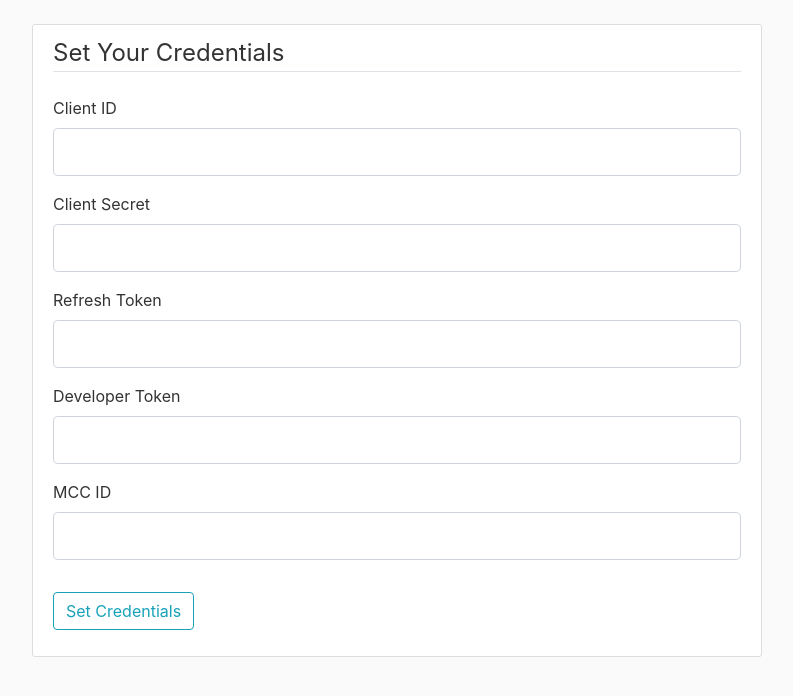
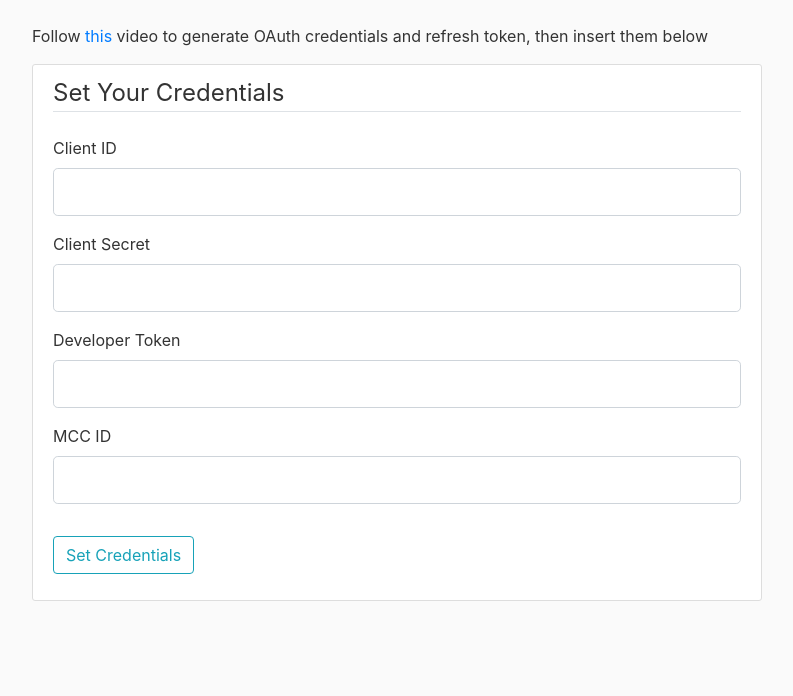
Before and after one commit to aylon11/one-click-deployment-urp-dev, a Flask app: page /login in a window 1280 px wide. Shown: the part 56-752 px from the top of the page, without its empty margins (53-846 px from the left). Run offline with Flask 2, Linux system fonts and the light colour scheme; some libraries are stand-ins or nearby versions.

Commit message:
sso changes

```diff
--- a/main.py
+++ b/main.py
@@ -3,16 +3,30 @@ from distutils.command.config import config
 from io import UnsupportedOperation
 import os
 import yaml
+import hashlib
+import webbrowser
+import socket
+import sys
+import re
+import json
+from urllib.parse import unquote
 from google.ads.googleads.client import GoogleAdsClient
-from flask import Flask, render_template, url_for, flash, redirect
+from flask import Flask, render_template, url_for, flash, redirect, session, request
 from flask_wtf import FlaskForm
 from wtforms import StringField, SubmitField
 from wtforms.validators import DataRequired
+from google_auth_oauthlib.flow import Flow
 
 app = Flask(__name__)
 app.config['SECRET_KEY'] = 'd5face11387058ea92b760a75b13caa4'
 
+# UNCOMMENT WHEN RUNNINT LOCALLY
+# os.environ['OAUTHLIB_INSECURE_TRANSPORT'] = '1'
+
 _YAML_FILE = './google-ads.yaml'
+_SECRET_FILE = './secret.json'
+
+_SCOPES = ["https://www.googleapis.com/auth/adwords"]
 
 
 @app.route("/")
@@ -35,31 +49,85 @@ def accounts():
 def login():
     form = AuthenticationForm()
     if form.validate_on_submit():
-        config = {
-            'client_id' : form.client_id.data,
-            'client_secret': form.client_secret.data,
-            'refresh_token': form.refresh_token.data,
-            'developer_token': form.developer_token.data,
-            'login_customer_id': int(form.mcc.data),
+
+        client_config = {
+              'web': {
+                'client_id': form.client_id.data,
+                'client_secret': form.client_secret.data,
+                'auth_uri': 'https://accounts.google.com/o/oauth2/auth',
+                'token_uri': 'https://accounts.google.com/o/oauth2/token',
+                'login_customer_id': int(form.mcc.data),
+                'developer_token': form.developer_token.data
+            }
+        }
+
+        with open(_SECRET_FILE, 'w') as f:
+            json.dump(client_config, f)
+
+        flow = Flow.from_client_config(client_config=client_config, scopes=_SCOPES)
+        flow.redirect_uri = url_for('oauth2callback', _external=True, _scheme='https')
+
+        # Create an anti-forgery state token as described here:
+        # https://developers.google.com/identity/protocols/OpenIDConnect#createxsrftoken
+        passthrough_val = hashlib.sha256(os.urandom(1024)).hexdigest()
+
+        authorization_url, state = flow.authorization_url(
+            access_type="offline",
+            state=passthrough_val,
+            prompt="consent",
+            include_granted_scopes="true",
+        )
+        session['state'] = state
+
+
+        return redirect(authorization_url)
+
+    return render_template('login.html', form=form)
+
+
+
+@app.route('/oauth2callback')
+def oauth2callback():
+  state = session['state']
+
+  flow = Flow.from_client_secrets_file(client_secrets_file=_SECRET_FILE, scopes=None, state=state)
+  flow.redirect_uri = url_for('oauth2callback', _external=True, _scheme='https')
+
+  # Use the authorization server's response to fetch the OAuth 2.0 tokens.
+  authorization_response = request.url
+
+  flow.fetch_token(authorization_response=authorization_response.replace('http', 'https'))
+
+  # Store credentials in the session.
+  # ACTION ITEM: In a production app, you likely want to save these
+  #              credentials in a persistent database instead.
+  credentials = flow.credentials
+  session['credentials'] = credentials_to_dict(credentials)
+
+  with open(_SECRET_FILE, 'r') as f:
+      creds = json.load(f)
+      creds = creds['web']
+
+  config = {
+            'client_id' : creds['client_id'],
+            'client_secret': creds['client_secret'],
+            'developer_token': creds['developer_token'],
+            'login_customer_id': creds['login_customer_id'],
+            'refresh_token': credentials.refresh_token,
             'use_proto_plus': True
         }
 
-        with open(_YAML_FILE, 'w') as f:
-            yaml.dump(config, f)
 
-        if not create_client():
-            flash('Invalid Credentials',category='danger')
-        else:
-            flash(f'Credentials Valid', category='success')
-            return redirect(url_for('home'))
+  with open(_YAML_FILE, 'w') as f:
+      yaml.dump(config, f)
 
-    return render_template('login.html', form=form)
+  return redirect(url_for('home'))
 
 
 def create_client():
     try:
         googleads_client = GoogleAdsClient.load_from_storage(
-            './google-ads.yaml', version="v9")
+            './google-ads.yaml', version="v11")
 
         # test credentials valid
         get_accounts(googleads_client)
@@ -100,11 +168,19 @@ def get_accounts(client):
     return accounts
 
 
+def credentials_to_dict(credentials):
+  return {'token': credentials.token,
+          'refresh_token': credentials.refresh_token,
+          'token_uri': credentials.token_uri,
+          'client_id': credentials.client_id,
+          'client_secret': credentials.client_secret,
+          'scopes': credentials.scopes}
+
+
 class AuthenticationForm(FlaskForm):
     validators = [DataRequired()]
     client_id = StringField('Client ID', validators=validators)
     client_secret = StringField('Client Secret', validators=validators)
-    refresh_token = StringField('Refresh Token', validators=validators)
     developer_token = StringField('Developer Token', validators=validators)
     mcc = StringField('MCC ID', validators=validators)
     submit = SubmitField('Set Credentials')
--- a/templates/login.html
+++ b/templates/login.html
@@ -3,6 +3,7 @@
 Login
 {% endblock title%}
 {% block content %}
+<p>Follow <a href="https://www.youtube.com/watch?v=KFICa7Ngzng&t=603s">this</a> video to generate OAuth credentials and refresh token, then insert them below </p>
   <div class="content-section">
     <form method="POST" action="">
       {{ form.hidden_tag() }}
@@ -15,10 +16,6 @@ Login
       <div class="form-group">
         {{ form.client_secret.label(class="form-control-label") }}
         {{ form.client_secret(class="form-control form-control-lg") }}
-      </div>
-      <div class="form-group">
-        {{ form.refresh_token.label(class="form-control-label") }}
-        {{ form.refresh_token(class="form-control form-control-lg") }}
       </div>
       <div class="form-group">
         {{ form.developer_token.label(class="form-control-label") }}
```
Also changed, not shown: README.md (added).
